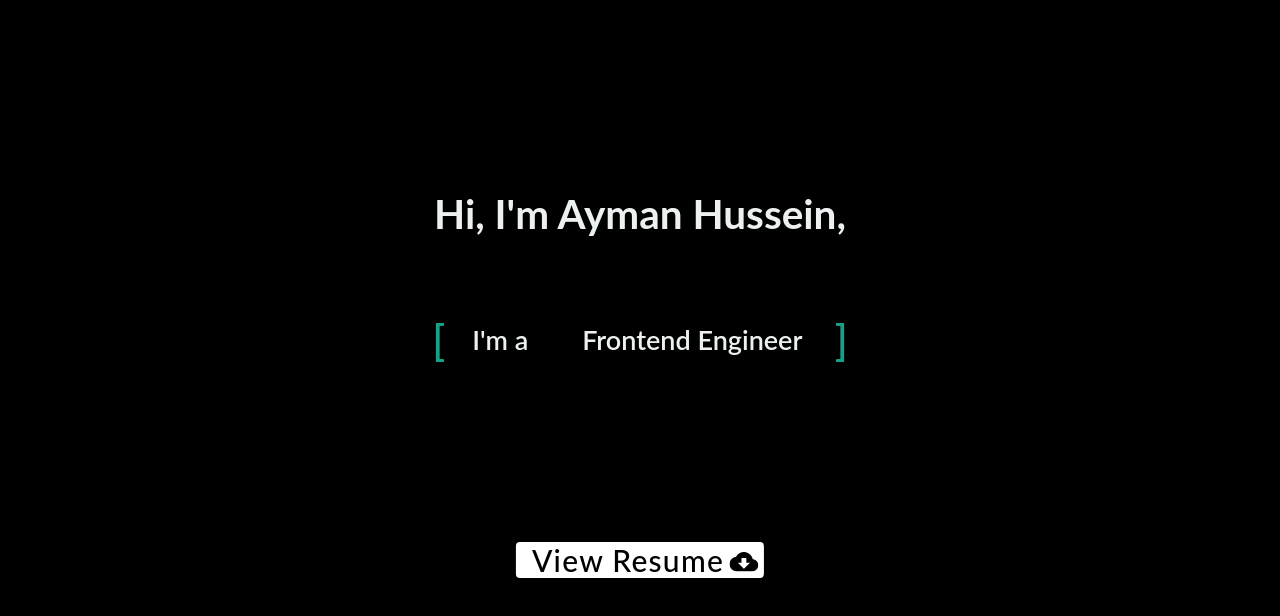
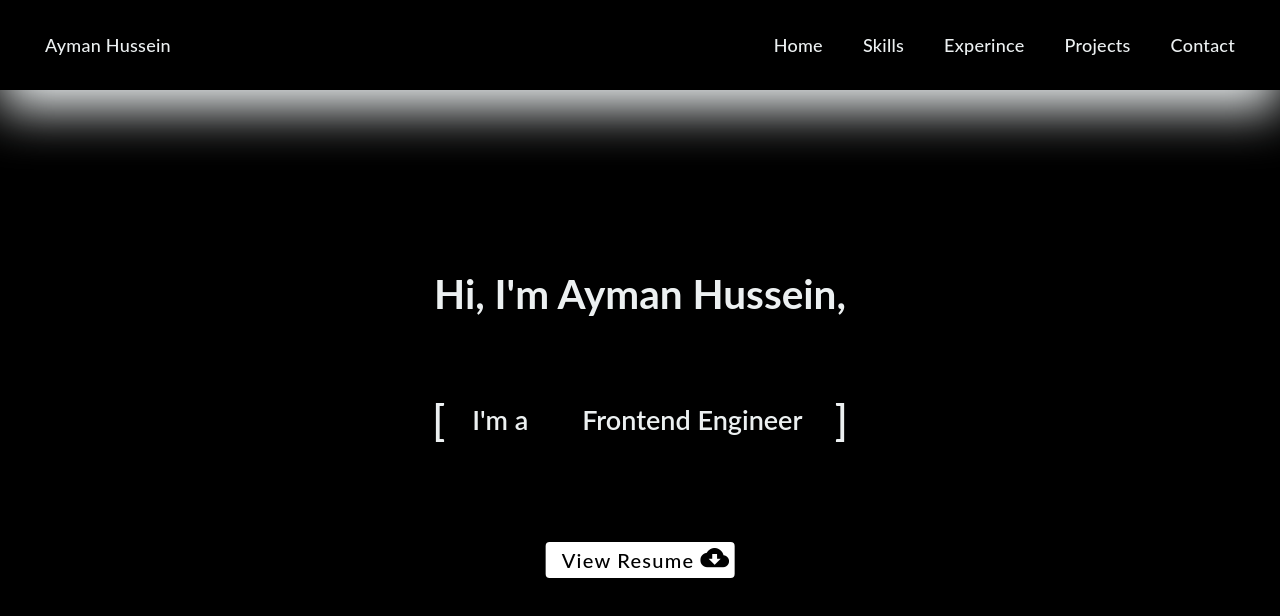
Before and after one commit to AymanKanaaneh/Portfolio, an Angular app: page / in a window 1280 px wide. Shown: the top 616 px of the page. Built offline with nearby package versions, Linux system fonts and the light colour scheme.

Commit message:
chore: desgin changes

```diff
--- a/src/app/header/header.component.html
+++ b/src/app/header/header.component.html
@@ -1,14 +1,14 @@
-<mat-toolbar class="dark">
+<mat-toolbar class="dark nav">
 
     <div class="nav-left-items">
-        <span>AYMAN HUSSEIN</span>
+        <span>Ayman Hussein</span>
     </div>
 
     <div class="nav-right-items">
-        <span>HOME</span>
-        <span>SERVICES</span>
-        <span>PROJECT</span>
-        <span>ABOUT ME</span>
-        <span>CONTACT</span>
+        <span>Home</span>
+        <span>Skills</span>
+        <span>Experince</span>
+        <span>Projects</span>
+        <span>Contact</span>
     </div>
 </mat-toolbar>
--- a/src/app/header/header.component.scss
+++ b/src/app/header/header.component.scss
@@ -1,9 +1,26 @@
 @import 'src/styles.scss';
+
+.nav{
+    background-color: black;
+    box-shadow: 0px 20px 50px #ecf0f1;
+    padding: 45px;
+}
 
 .nav-right-items {
     margin-left: auto;
 
     span {
         margin-left: 40px;
+        color: #ecf0f1;
+        font-size: 18px;
+        font-family: 'Lato', sans-serif;
     }
 }
+.nav-left-items {
+
+    span {
+        color: #ecf0f1;
+        font-size: 18px;
+        font-family: 'Lato', sans-serif;
+    }
+}
--- a/src/app/home/home.component.scss
+++ b/src/app/home/home.component.scss
@@ -1,6 +1,6 @@
 .content-text{
     position: absolute;
-    top: 30%;
+    top: 40%;
     left: 50%;
     transform: translate(-50%, -50%);
     height: 160px;
@@ -19,7 +19,7 @@
 
     span{
       font-family: 'Lato', sans-serif;
-      font-size: 30px;
+      font-size: 20px;
       line-height: 40px;
       color: black;
     }
@@ -32,7 +32,7 @@
 }
 .content {
   position: absolute;
-  top: 50%;
+  top: 60%;
   left: 50%;
   transform: translate(-50%, -50%);
   height: 160px;
@@ -64,7 +64,7 @@
       position: absolute;
       top: 0;
 
-      color: #16a085;
+      color: #ecf0f1;;
       font-size: 42px;
       line-height: 40px;
 
--- a/src/styles.scss
+++ b/src/styles.scss
@@ -6,6 +6,3 @@ body {
     margin: 0px;
     height: 100vh;
 }
-.dark {
-    background-color: black;
-}
```
